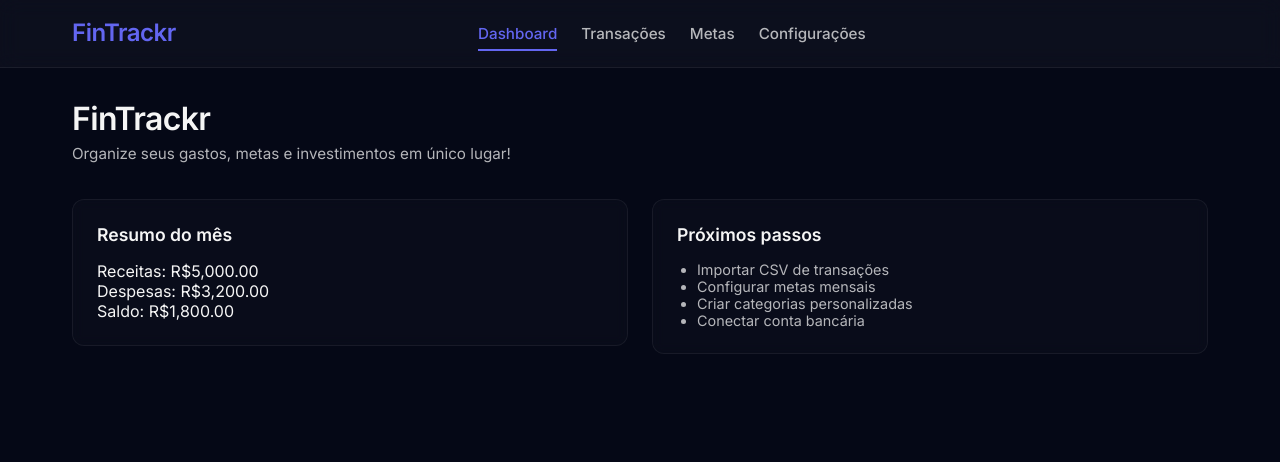
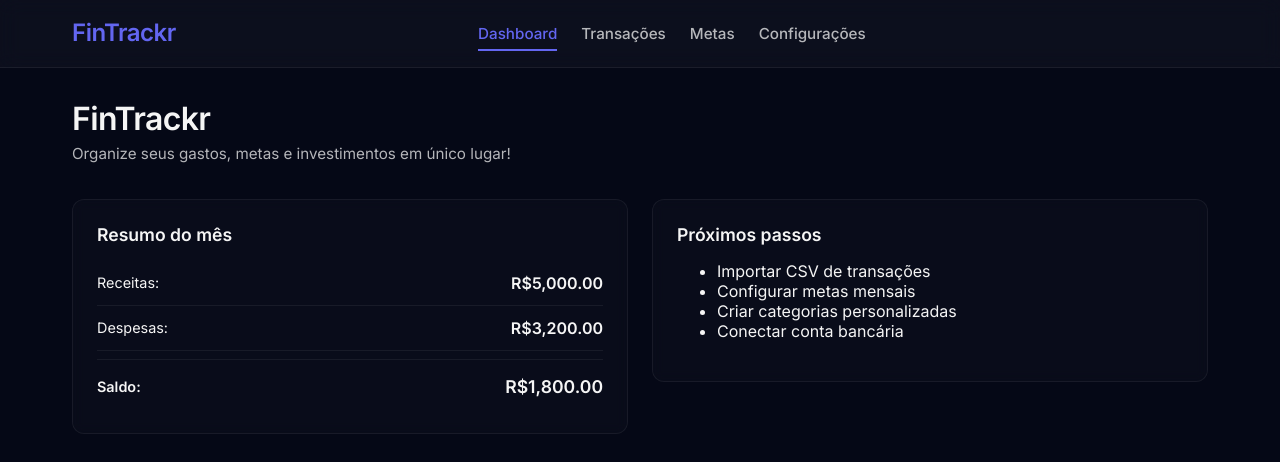
Before and after one commit to Leonardo062908/fintrackr-web, an Angular app: page /dashboard in a window 1280 px wide. Shown: the top 462 px of the page. Built offline with nearby package versions, Linux system fonts and the light colour scheme.

Commit message:
fix: styling the monthly summary dashboard

```diff
--- a/src/app/features/dashboard/dashboard.component.scss
+++ b/src/app/features/dashboard/dashboard.component.scss
@@ -12,24 +12,43 @@
   }
 }
 
-h2 {
-  font-size: 1.1rem;
-  margin-bottom: 0.75rem;
+.summary-item {
+  display: flex;
+  justify-content: space-between;
+  align-items: center;
+  padding: 0.75rem 0;
+  border-bottom: 1px solid var(--ft-border);
+
+  &:last-child {
+    border-bottom: none;
+    font-weight: 600;
+    font-size: 1.1rem;
+    padding-top: 1rem;
+    margin-top: 0.5rem;
+    border-top: 1px solid var(--ft-border);
+  }
+}
+.summary-label {
   color: var(--ft-text);
+  font-size: 0.9rem;
+
+  &.income {
+    color: var(--ft-accent);
+  }
+
+  &.expense {
+    color: var(--ft-accent-error);
+  }
+
+  &.positive {
+    color: var(--ft-accent);
+  }
+
+  &.negative {
+    color: var(--ft-accent-error);
+  }
 }
 
-p {
-  font-size: 0.9rem;
-  color: var(--ft-text-secondary);
+.summary-value {
+  font-weight: 600;
 }
-
-li {
-  font-size: 0.9rem;
-  color: var(--ft-text-secondary);
-}
-
-ul {
-  margin: 0;
-  padding-left: 1.25rem;
-  list-style-type: disc;
-}
```
